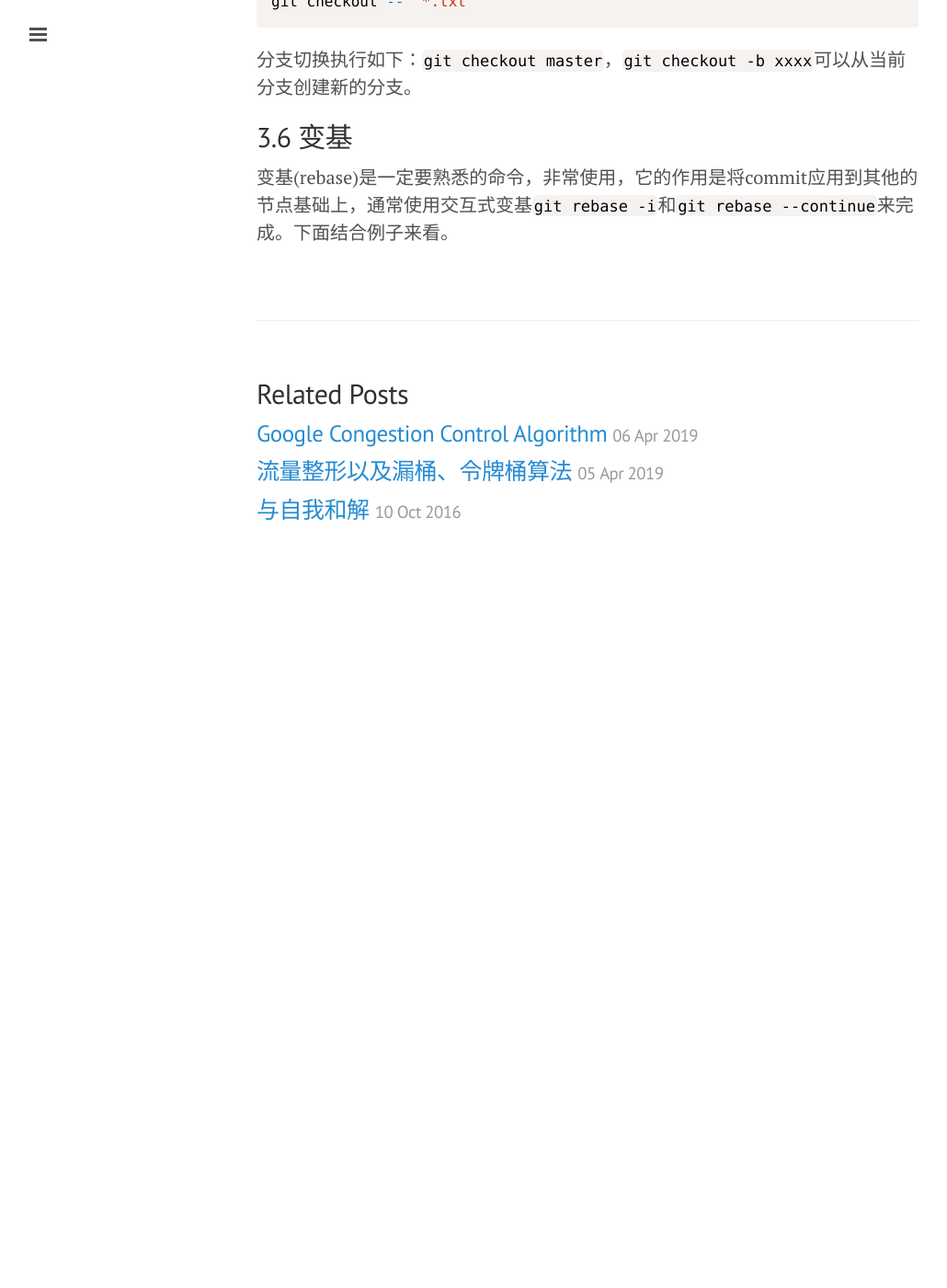
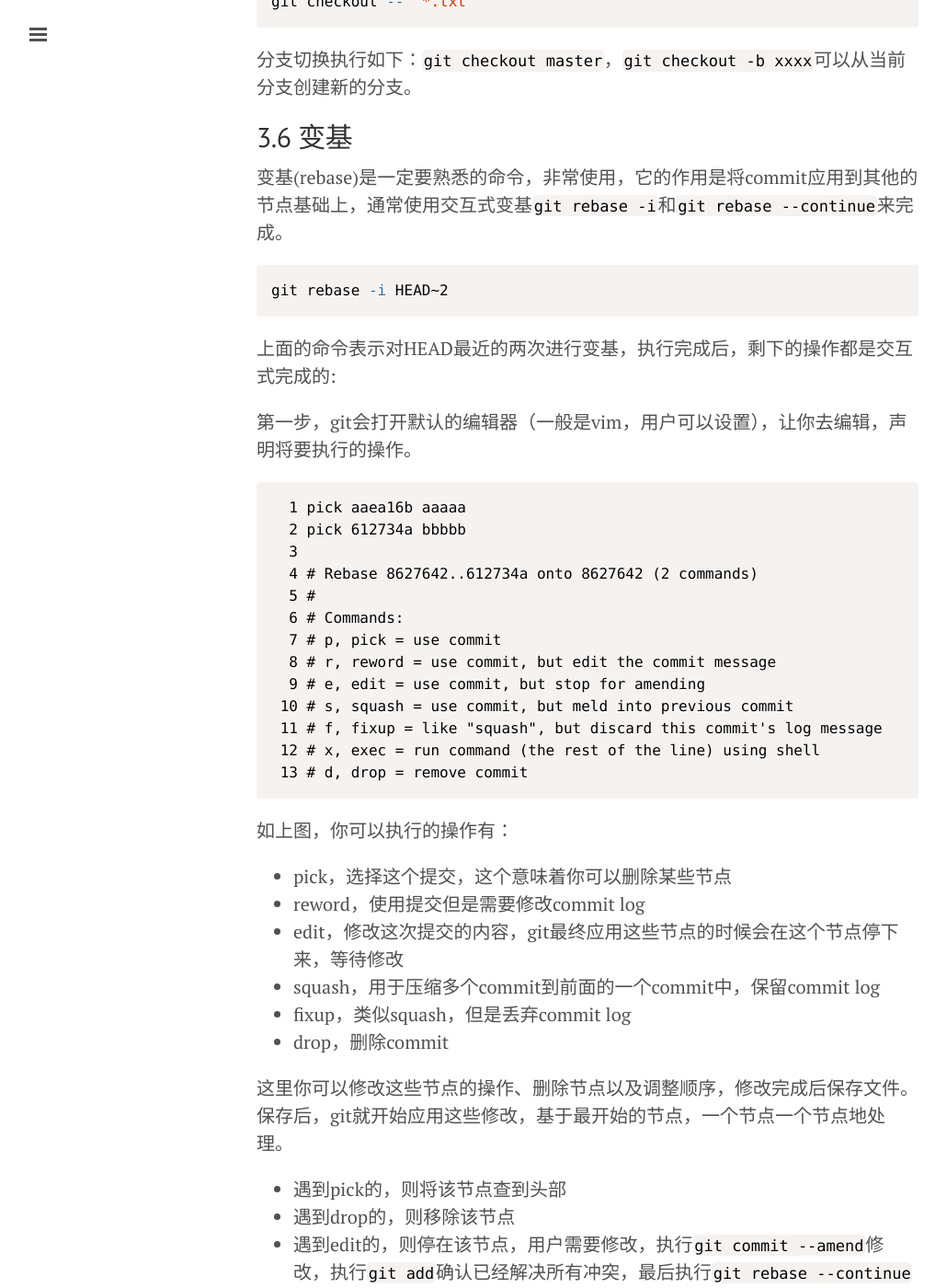
Before and after one commit to tkorays/tkorays.github.io, a Jekyll site: the page built from _posts/2019-4-8-Git-short.markdown, in a window 1280 px wide and 1400 px high, scrolled down 2818 px. Shown: the whole window at 92% size, without its empty margins (1-1031 px from the left). Built offline with Jekyll 4.4.1, drawn with Linux system fonts in a browser that asks for light colours; before the commit the page ends 3448 px from its top, so only the background shows below that; some of the changed text lies outside the part shown.

Commit message:
:memo: git ext

````diff
--- a/_posts/2019-4-8-Git-short.markdown
+++ b/_posts/2019-4-8-Git-short.markdown
@@ -71,4 +71,85 @@ git checkout -- '*.txt'
 分支切换执行如下：`git checkout master`，`git checkout -b xxxx`可以从当前分支创建新的分支。
 
 ## 3.6 变基
-变基(rebase)是一定要熟悉的命令，非常使用，它的作用是将commit应用到其他的节点基础上，通常使用交互式变基`git rebase -i`和`git rebase --continue`来完成。下面结合例子来看。
+变基(rebase)是一定要熟悉的命令，非常使用，它的作用是将commit应用到其他的节点基础上，通常使用交互式变基`git rebase -i`和`git rebase --continue`来完成。
+
+```shell
+git rebase -i HEAD~2
+```
+
+上面的命令表示对HEAD最近的两次进行变基，执行完成后，剩下的操作都是交互式完成的:
+
+第一步，git会打开默认的编辑器（一般是vim，用户可以设置），让你去编辑，声明将要执行的操作。
+
+```
+  1 pick aaea16b aaaaa
+  2 pick 612734a bbbbb
+  3
+  4 # Rebase 8627642..612734a onto 8627642 (2 commands)
+  5 #
+  6 # Commands:
+  7 # p, pick = use commit
+  8 # r, reword = use commit, but edit the commit message
+  9 # e, edit = use commit, but stop for amending
+ 10 # s, squash = use commit, but meld into previous commit
+ 11 # f, fixup = like "squash", but discard this commit's log message
+ 12 # x, exec = run command (the rest of the line) using shell
+ 13 # d, drop = remove commit
+```
+
+如上图，你可以执行的操作有：
+
+* pick，选择这个提交，这个意味着你可以删除某些节点
+* reword，使用提交但是需要修改commit log
+* edit，修改这次提交的内容，git最终应用这些节点的时候会在这个节点停下来，等待修改
+* squash，用于压缩多个commit到前面的一个commit中，保留commit log
+* fixup，类似squash，但是丢弃commit log
+* drop，删除commit
+
+这里你可以修改这些节点的操作、删除节点以及调整顺序，修改完成后保存文件。保存后，git就开始应用这些修改，基于最开始的节点，一个节点一个节点地处理。
+
+* 遇到pick的，则将该节点查到头部
+* 遇到drop的，则移除该节点
+* 遇到edit的，则停在该节点，用户需要修改，执行`git commit --amend`修改，执行`git add`确认已经解决所有冲突，最后执行`git rebase --continue`继续处理下一个节点。
+
+```shell
+git:(master) git rebase -i HEAD~2
+Stopped at 612734a...  bbbbb
+You can amend the commit now, with
+
+  git commit --amend
+
+Once you are satisfied with your changes, run
+
+  git rebase --continue
+```
+
+## 3.7 cherry-pick
+`git cherry-pick commit-id`用于从其他修改节点应用修改，可以跨分支。这个在合并代码的时候非常有用，如果你想将自己在其他分支的几个修改点合到当前分支，可以用这个命令。如果出现冲突：
+
+* 修改代码解决冲突
+* `git add`用来确认冲突文件已经resolved
+* `git cherry-pick --continue`继续，完成一次cherry-pick
+
+如果比较棘手，想撤销cherry-pick，执行`git cherry-pick --abort`。
+
+## 3.8 分支合并
+
+## 3.9 远端仓库
+`git remote`主要用来管理远端仓库。我们的本地的代码库可以添加多个远端仓库。
+
+* `git remote add 远端仓库名 url`
+* `git remote remove 远端仓库名`
+* `git remote rename oldname newname`
+
+## 3.10 fetch
+`git fetch`用来从其他库下载对象。
+
+`git fetch 远端仓库名 分支名`，只下载代码，而并不会在本地创建分支，需要手动checkout才能检出。注意这个命令和`git pull`的区别。
+
+
+## 3.11 pull
+
+## 3.12 reset
+
+## 3.13 revert
````
